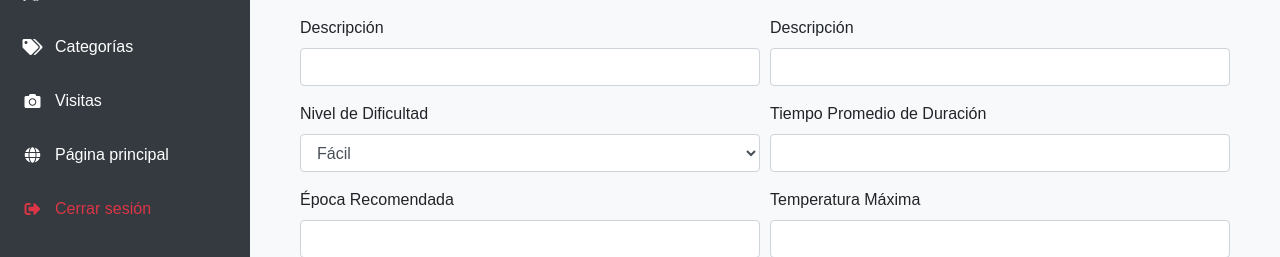
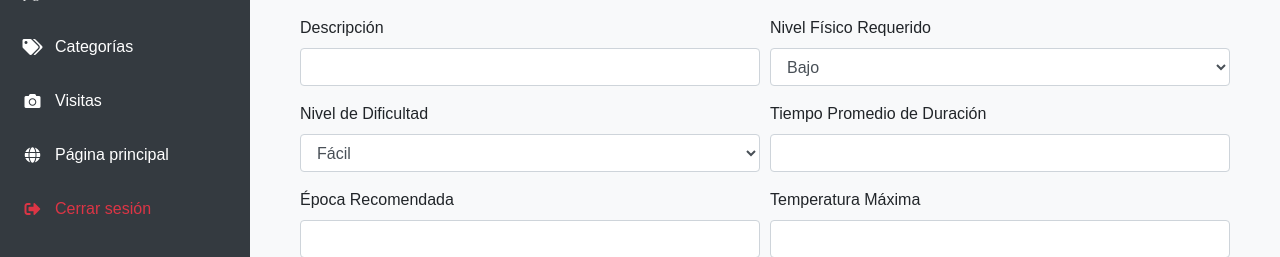
Before and after one commit to Cristiang1021/Turismo, a Flask app: page /admin/actividades/crear in a window 1280 px wide. Shown: the part 263-520 px from the top of the page. Run offline with Flask 3, Linux system fonts and the light colour scheme; the visitor is signed in with stand-in values (Sample User, id 1); data that the repository does not hold is empty; some libraries are stand-ins or nearby versions.

Commit message:
Despliegues

```diff
--- a/app/admin/forms.py
+++ b/app/admin/forms.py
@@ -69,7 +69,7 @@ class CategoriaForm(FlaskForm):
 
 class ActividadTuristicaForm(FlaskForm):
     nombre = StringField('Nombre', validators=[DataRequired()])
-    descripcion= StringField('Descripción', validators=[DataRequired()])
+    descripcion = StringField('Descripción', validators=[DataRequired()])  # Corregido
     descripcion_equipamiento = TextAreaField('Equipamiento', validators=[DataRequired()])
     nivel_dificultad = SelectField('Nivel de Dificultad',
                                    choices=[('Fácil', 'Fácil'), ('Medio', 'Medio'), ('Difícil', 'Difícil')])
@@ -102,6 +102,9 @@ class ActividadTuristicaForm(FlaskForm):
     def __init__(self, *args, **kwargs):
         super(ActividadTuristicaForm, self).__init__(*args, **kwargs)
         self.categoria_id.choices = [(c.id, c.nombre) for c in Categoria.query.all()]
+        if not self.categoria_id.choices:
+            print("No hay categorías disponibles en la base de datos")
+
 
 class EventoForm(FlaskForm):
     nombre = StringField('Nombre', validators=[DataRequired()])
--- a/app/admin/routes.py
+++ b/app/admin/routes.py
@@ -440,56 +440,67 @@ def crear_actividad():
     form = ActividadTuristicaForm()
 
     if form.validate_on_submit():
-        actividad = ActividadTuristica(
-            nombre=form.nombre.data,
-            descripcion=form.descripcion_equipamiento.data,
-            descripcion_equipamiento=form.descripcion_equipamiento.data,
-            nivel_dificultad=form.nivel_dificultad.data,
-            nivel_fisico_requerido=form.nivel_fisico_requerido.data,
-            tiempo_promedio_duracion=form.tiempo_promedio_duracion.data,
-            sitio=form.sitio.data,
-            cota_maxima=form.cota_maxima.data,
-            cota_minima=form.cota_minima.data,
-            desnivel_subida=form.desnivel_subida.data,
-            desnivel_bajada=form.desnivel_bajada.data,
-            lugar_partida=form.lugar_partida.data,
-            lugar_llegada=form.lugar_llegada.data,
-            epoca_recomendada=form.epoca_recomendada.data,
-            tipo_superficie=form.tipo_superficie.data,
-            temperatura_minima=form.temperatura_minima.data,
-            temperatura_maxima=form.temperatura_maxima.data,
-            precipitacion_media_anual=form.precipitacion_media_anual.data,
-            requerimiento_guia=form.requerimiento_guia.data,
-            localizacion_geografica=form.localizacion_geografica.data,
-            precio_referencial=form.precio_referencial.data,
-            categoria_id=form.categoria_id.data,
-            acceso=form.acceso.data,
-        )
-        db.session.add(actividad)
-        db.session.flush()
+        try:
+            # Creación de la actividad turística
+            actividad = ActividadTuristica(
+                nombre=form.nombre.data,
+                descripcion=form.descripcion.data,  # Corregido
+                descripcion_equipamiento=form.descripcion_equipamiento.data,
+                nivel_dificultad=form.nivel_dificultad.data,
+                nivel_fisico_requerido=form.nivel_fisico_requerido.data,
+                tiempo_promedio_duracion=form.tiempo_promedio_duracion.data,
+                sitio=form.sitio.data,
+                cota_maxima=form.cota_maxima.data,
+                cota_minima=form.cota_minima.data,
+                desnivel_subida=form.desnivel_subida.data,
+                desnivel_bajada=form.desnivel_bajada.data,
+                lugar_partida=form.lugar_partida.data,
+                lugar_llegada=form.lugar_llegada.data,
+                epoca_recomendada=form.epoca_recomendada.data,
+                tipo_superficie=form.tipo_superficie.data,
+                temperatura_minima=form.temperatura_minima.data,
+                temperatura_maxima=form.temperatura_maxima.data,
+                precipitacion_media_anual=form.precipitacion_media_anual.data,
+                requerimiento_guia=form.requerimiento_guia.data,
+                localizacion_geografica=form.localizacion_geografica.data,
+                precio_referencial=form.precio_referencial.data,
+                categoria_id=form.categoria_id.data,
+                acceso=form.acceso.data,
+            )
+            db.session.add(actividad)
+            db.session.flush()
 
-        if 'imagenes' in request.files:
-            files = request.files.getlist('imagenes')
-            for file in files:
-                if file and file.filename != '':
-                    filename, mimetype, image_data = save_image(file)
-                    if filename and mimetype and image_data:
-                        imagen_actividad = ImagenActividad(
-                            name=filename,
-                            data=image_data,
-                            mimetype=mimetype,
-                            actividad_id=actividad.id
-                        )
-                        db.session.add(imagen_actividad)
-        try:
+            # Manejo de las imágenes
+            if 'imagenes' in request.files:
+                files = request.files.getlist('imagenes')
+                for file in files:
+                    if file and file.filename != '':
+                        filename, mimetype, image_data = save_image(file)
+                        if filename and mimetype and image_data:
+                            imagen_actividad = ImagenActividad(
+                                name=filename,
+                                data=image_data,
+                                mimetype=mimetype,
+                                actividad_id=actividad.id
+                            )
+                            db.session.add(imagen_actividad)
+                        else:
+                            print(f"Error al procesar la imagen: {file.filename}")
+
             db.session.commit()
             flash('¡Actividad creada con éxito!', 'success')
             return redirect(url_for('admin.listar_actividades'))
         except Exception as e:
             db.session.rollback()
+            print(f"Error al guardar la actividad: {e}")
             flash('Error al guardar la actividad: {}'.format(e), 'danger')
+    else:
+        # Agregar un log para los errores del formulario
+        if form.errors:
+            print("Errores en el formulario:", form.errors)
 
     return render_template('admin/crear_actividad.html', form=form)
+
 
 
 @admin_bp.route('/actividades/editar/<int:id>', methods=['GET', 'POST'])
--- a/app/templates/admin/crear_actividad.html
+++ b/app/templates/admin/crear_actividad.html
@@ -43,11 +43,11 @@
             </div>
 
             <div class="form-group col-md-6">
-                {{ form.descripcion.label(class="form-label") }}
-                {{ form.descripcion(class="form-control", required=True) }}
-                {% if form.descripcion.errors %}
+                {{ form.nivel_fisico_requerido.label(class="form-label") }}
+                {{ form.nivel_fisico_requerido(class="form-control", required=True) }}
+                {% if form.nivel_fisico_requerido.errors %}
                     <div class="invalid-feedback">
-                        {{ form.descripcion.errors[0] }}
+                        {{ form.nivel_fisico_requerido.errors[0] }}
                     </div>
                 {% endif %}
             </div>
```
